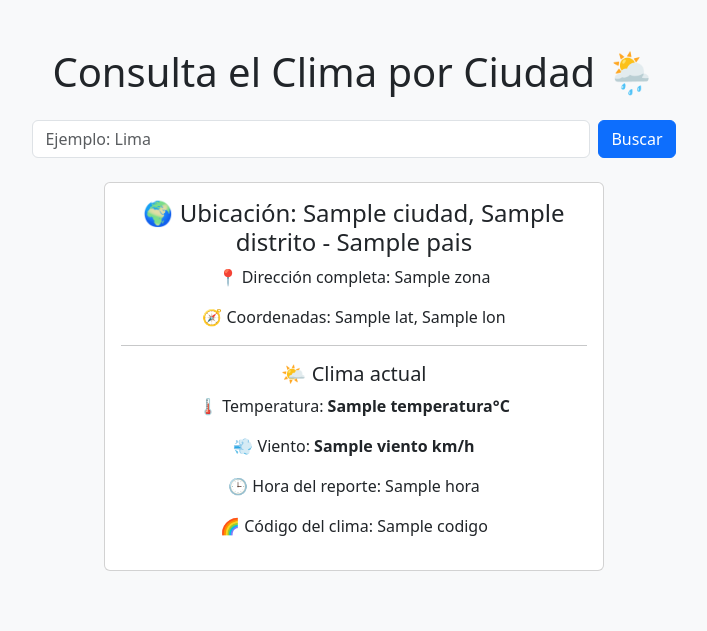
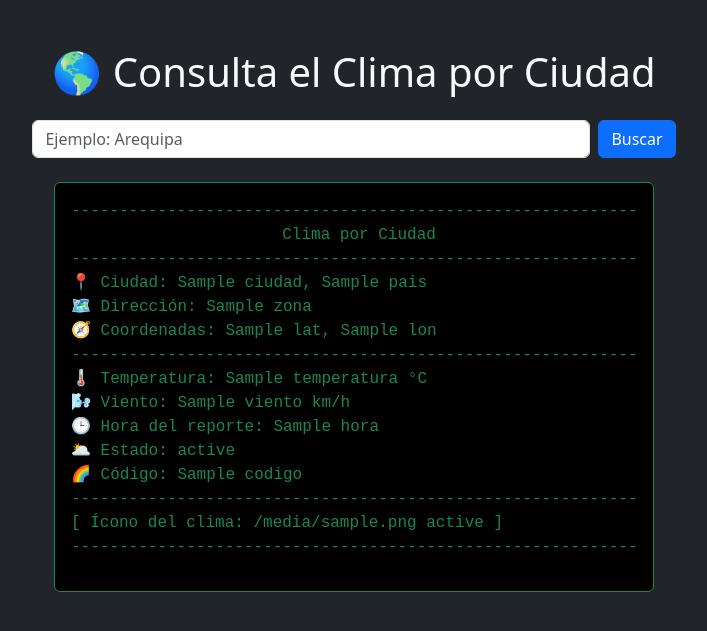
Before and after one commit to GRUPO-1-CLIMA-POR-CIUDAD/proyecto-clima-por-cuidad-g1, a Flask app: template templates/index.html in a window 1280 px wide. Shown: the top 631 px of the page, without its empty margins (286-993 px from the left). Run offline with Flask 3, Linux system fonts and the light colour scheme; the template is opened without the code that fills it: most values are stand-ins (such as "Sample title", 1, 10 or a date in 2020).

Commit message:
Update index.html

```diff
--- a/templates/index.html
+++ b/templates/index.html
@@ -4,13 +4,19 @@
   <meta charset="UTF-8">
   <title>Clima por Ciudad</title>
   <link href="https://cdn.jsdelivr.net/npm/bootstrap@5.3.0/dist/css/bootstrap.min.css" rel="stylesheet">
+  <style>
+    pre {
+      font-family: 'Courier New', Courier, monospace;
+      font-size: 1rem;
+    }
+  </style>
 </head>
-<body class="bg-light">
+<body class="bg-dark text-light">
   <div class="container mt-5">
-    <h1 class="text-center mb-4">Consulta el Clima por Ciudad 🌦️</h1>
+    <h1 class="text-center mb-4">🌎 Consulta el Clima por Ciudad</h1>
 
     <form method="POST" class="d-flex justify-content-center mb-4">
-      <input type="text" name="ciudad" class="form-control w-50 me-2" placeholder="Ejemplo: Lima" required>
+      <input type="text" name="ciudad" class="form-control w-50 me-2" placeholder="Ejemplo: Arequipa" required>
       <button type="submit" class="btn btn-primary">Buscar</button>
     </form>
 
@@ -19,17 +25,25 @@
     {% endif %}
 
     {% if resultado %}
-      <div class="card mx-auto" style="max-width: 500px;">
-        <div class="card-body text-center">
-          <h4 class="card-title">🌍 Ubicación: {{ resultado.ciudad }}, {{ resultado.distrito }} - {{ resultado.pais }}</h4>
-          <p>📍 Dirección completa: {{ resultado.zona }}</p>
-          <p>🧭 Coordenadas: {{ resultado.lat }}, {{ resultado.lon }}</p>
-          <hr>
-          <h5 class="mt-3">🌤️ Clima actual</h5>
-          <p>🌡️ Temperatura: <strong>{{ resultado.temperatura }}°C</strong></p>
-          <p>💨 Viento: <strong>{{ resultado.viento }} km/h</strong></p>
-          <p>🕒 Hora del reporte: {{ resultado.hora }}</p>
-          <p>🌈 Código del clima: {{ resultado.codigo }}</p>
+      <div class="card mx-auto bg-black text-success border-success" style="max-width: 600px;">
+        <div class="card-body">
+<pre>
+------------------------------------------------------------
+                      Clima por Ciudad
+------------------------------------------------------------
+📍 Ciudad: {{ resultado.ciudad }}, {{ resultado.pais }}
+🗺️ Dirección: {{ resultado.zona }}
+🧭 Coordenadas: {{ resultado.lat }}, {{ resultado.lon }}
+------------------------------------------------------------
+🌡️ Temperatura: {{ resultado.temperatura }} °C
+🌬️ Viento: {{ resultado.viento }} km/h
+🕒 Hora del reporte: {{ resultado.hora }}
+🌥️ Estado: {{ resultado.estado }}
+🌈 Código: {{ resultado.codigo }}
+------------------------------------------------------------
+[ Ícono del clima: {{ resultado.icono }} {{ resultado.estado }} ]
+------------------------------------------------------------
+</pre>
         </div>
       </div>
     {% endif %}
```
